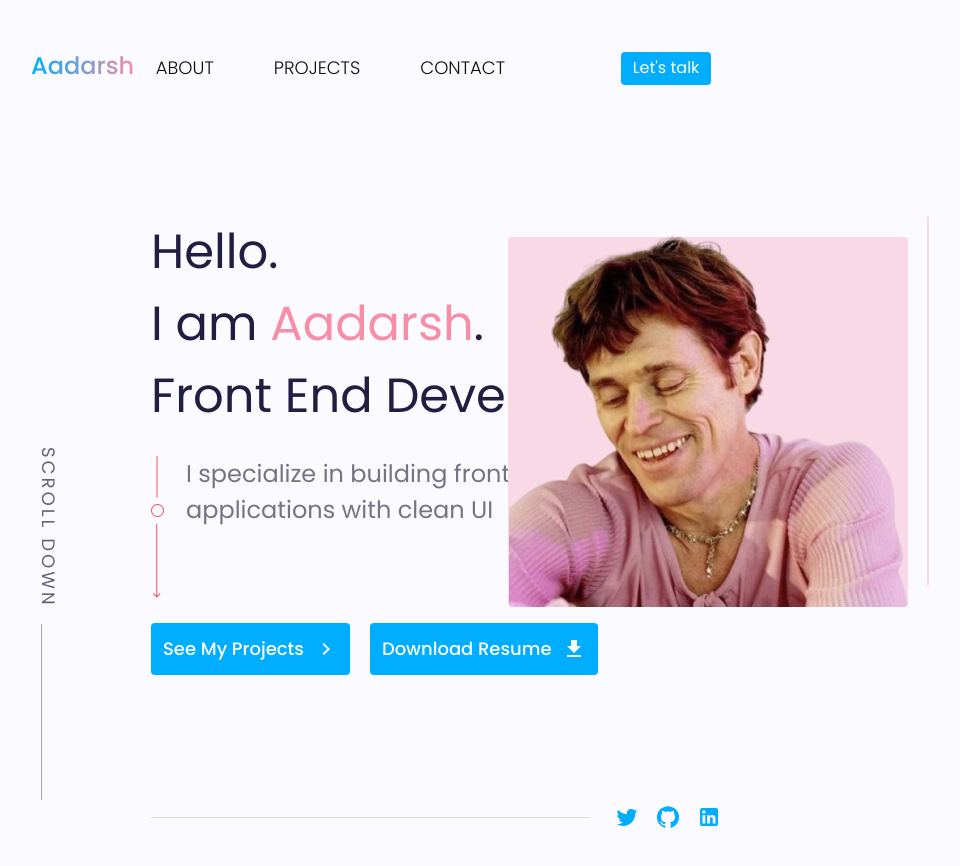
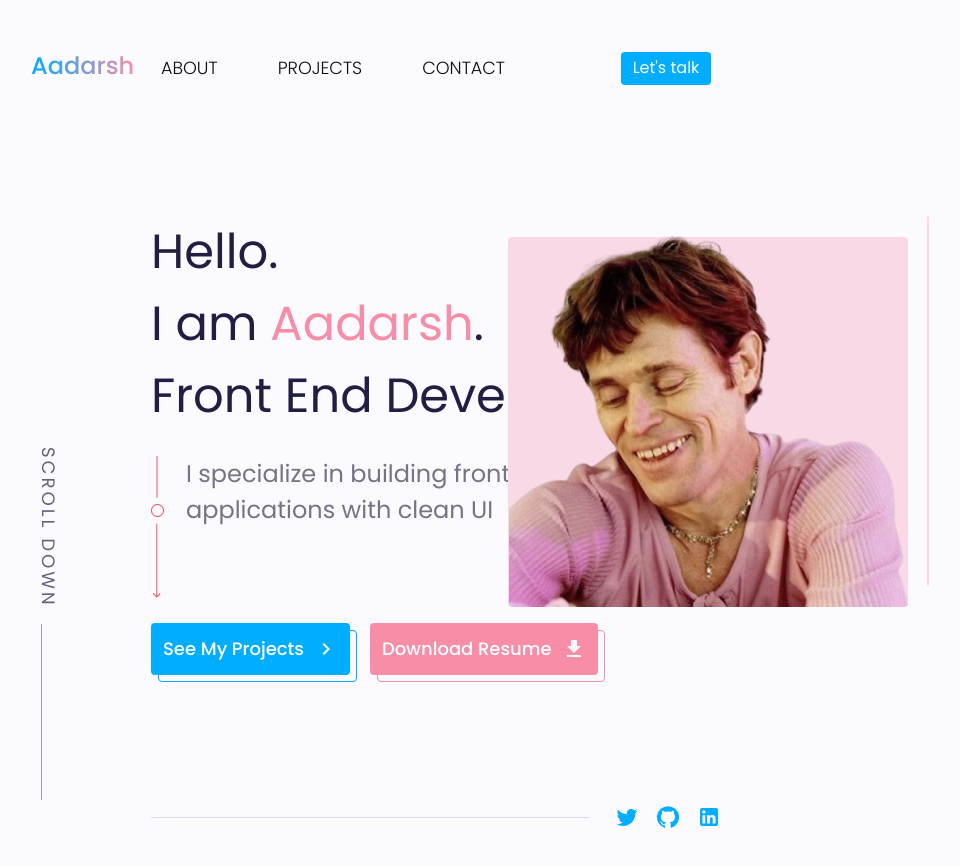
Before and after one commit to Aadarsh805/portfolio, a Next.js app: page / in a window 1280 px wide. Shown: the top 866 px of the page, without its empty margins (269-1229 px from the left). Built offline with nearby package versions, Linux system fonts and the light colour scheme.

Commit message:
button fix

```diff
--- a/components/HeroSection.jsx
+++ b/components/HeroSection.jsx
@@ -29,20 +29,23 @@ const HeroSection = () => {
           </div>
 
           <div className="flex items-center justify-center gap-5 mt-[26px]">
-            <Link href="/" className="w-full">
-              <div className="flex items-center w-fit justify-center gap-[10px] bg-[#00ADFF] rounded p-3 h-[52px] cursor-pointer">
-                <span className="font-medium text-lg w-fit text-white">
+            <Link href="/" className="w-full relative button-">
+              <div className="z-10 group flex items-center relative w-fit justify-center gap-[10px] bg-[#00ADFF] rounded p-3 h-[52px] cursor-pointer">
+                <div className="h-[52px] absolute w-[199px] border-[1px] border-[#00ADFF] top-[7px] left-[7px] rounded group-hover:top-0 group-hover:left-0 ase-out duration-300"></div>
+                <span className=" font-medium text-lg w-fit text-white">
                   See My Projects
                 </span>
                 <ChevronRightIcon className="text-[#F8F8F8]" />
               </div>
             </Link>
-            <Link href="/" className="w-full">
-              <div className="flex items-center w-fit justify-center gap-[10px] bg-[#00ADFF] rounded p-3  h-[52px] cursor-pointer">
-                <span className="font-medium text-lg w-fit text-white">
+            <Link href="/" className="w-full relative group ">
+              <div className="z-10 group flex items-center relative w-fit justify-center gap-[10px] bg-[#F78DA7] rounded p-3 cursor-pointer">
+                <div className="h-[52px] absolute w-[228px] border-[1px] border-[#F78DA7] top-[7px] left-[7px] rounded group-hover:top-0 group-hover:left-0 ease-out duration-300"></div>
+
+                <span className=" font-medium group text-lg w-fit text-white">
                   Download Resume
                 </span>
-                <DownloadIcon className="text-[#F8F8F8]" />
+                <DownloadIcon className="text-[#F8F8F8] group" />
               </div>
             </Link>
           </div>
--- a/components/Navbar.jsx
+++ b/components/Navbar.jsx
@@ -11,15 +11,17 @@ const Navbar = () => {
       <div className="flex items-center gap-[116px]">
         <div className="flex items-center gap-[60px]">
           <Link href="/">
-            <a className="font-light text-lg text-[#0D0D0D] uppercase">About</a>
+            <a className="font-light text-[1.1rem] text-[#0D0D0D] uppercase">
+              About
+            </a>
           </Link>
           <Link href="/">
-            <a className="font-light text-lg text-[#0D0D0D] uppercase">
+            <a className="font-light text-[1.1rem] text-[#0D0D0D] uppercase">
               Projects
             </a>
           </Link>
           <Link href="/">
-            <a className="font-light text-lg text-[#0D0D0D] uppercase">
+            <a className="font-light text-[1.1rem] text-[#0D0D0D] uppercase">
               Contact
             </a>
           </Link>
```
Also changed, not shown: styles/Home.module.css (line endings or trailing spaces).
